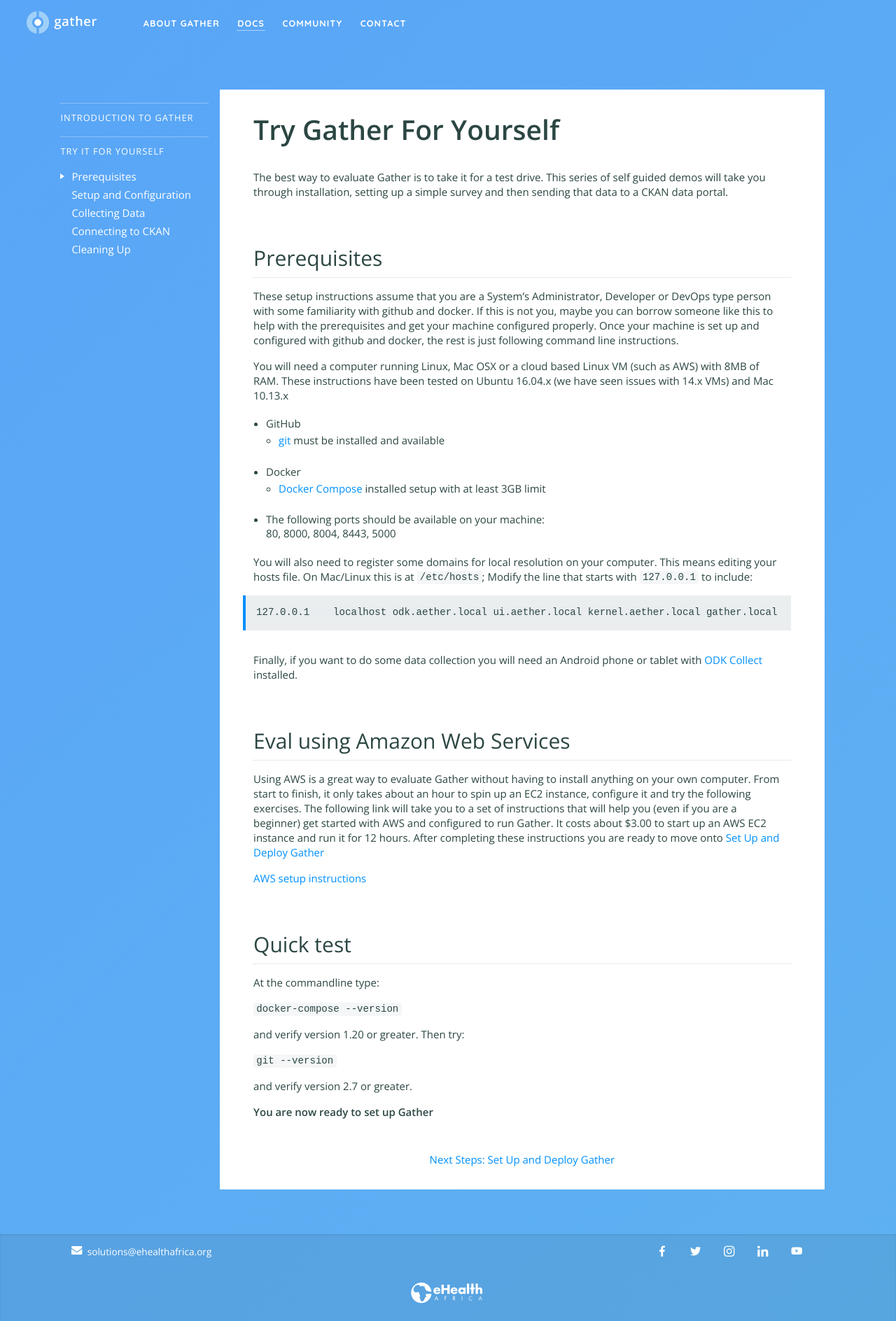
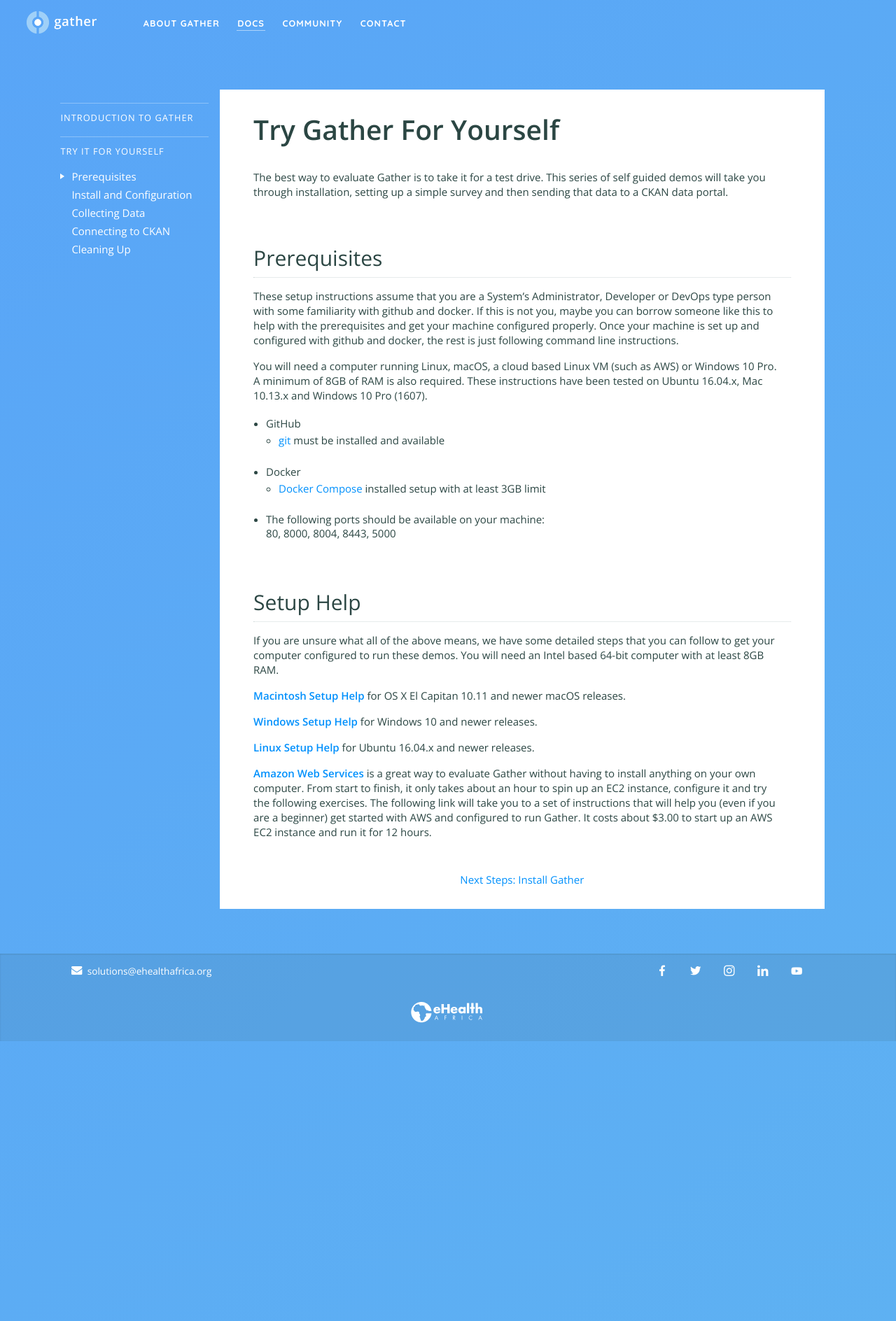
Before and after one commit to nixilla/gather, a Jekyll site: the page built from documentation/try/index.md, in a window 1280 px wide. Shown: the whole page at 70% size. Built offline with Jekyll 4.4.1, drawn with Linux system fonts in a browser that asks for light colours.

Commit message:
Uopdated for new install instructions

````diff
--- a/_data/list.yml
+++ b/_data/list.yml
@@ -11,8 +11,8 @@
     subfolderitems:
       - page: Prerequisites
         url: /documentation/try/index.html
-      - page: Setup and Configuration
-        url: /documentation/try/setup.html
+      - page: Install and Configuration
+        url: /documentation/try/install.html
       - page: Collecting Data
         url: /documentation/try/collect-data.html
       - page: Connecting to CKAN
--- a/documentation/try/index.md
+++ b/documentation/try/index.md
@@ -11,7 +11,7 @@
 ## Prerequisites
 These setup instructions assume that you are a System's Administrator, Developer or DevOps type person with some familiarity with github and docker.  If this is not you, maybe you can borrow someone like this to help with the prerequisites and get your machine configured properly.  Once your machine is set up and configured with github and docker, the rest is just following command line instructions.
 
-You will need a computer running Linux, Mac OSX or a cloud based Linux VM (such as AWS) with 8MB of RAM.  These instructions have been tested on Ubuntu 16.04.x (we have seen issues with 14.x VMs) and Mac 10.13.x
+You will need a computer running Linux, macOS, a cloud based Linux VM (such as AWS) or Windows 10 Pro.  A minimum of 8GB of RAM is also required.  These instructions have been tested on Ubuntu 16.04.x, Mac 10.13.x and Windows 10 Pro (1607).
 
 - GitHub
     - [git](https://git-scm.com/) must be installed and available
@@ -20,30 +20,15 @@
 - The following ports should be available on your machine:
 80, 8000, 8004, 8443, 5000
 
-You will also need to register some domains for local resolution on your computer. This means editing your hosts file. On Mac/Linux this is at `/etc/hosts`; Modify the line that starts with `127.0.0.1` to include:
+## Setup Help
+If you are unsure what all of the above means, we have some detailed steps that you can follow to get your computer configured to run these demos.  You will need an Intel based 64-bit computer with at least 8GB RAM.
 
-```
-127.0.0.1    localhost odk.aether.local ui.aether.local kernel.aether.local gather.local
-```
+**[Macintosh Setup Help](http://aether.ehealthafrica.org/documentation/try/setup-mac)** for OS X El Capitan 10.11 and newer macOS releases.
 
-Finally, if you want to do some data collection you will need an Android phone or tablet with [ODK Collect](https://play.google.com/store/apps/details?id=org.odk.collect.android&hl=en_US) installed.
+**[Windows Setup Help](http://aether.ehealthafrica.org/documentation/try/setup-windows)** for Windows 10 and newer releases.
 
-## Eval using Amazon Web Services
-Using AWS is a great way to evaluate Gather without having to install anything on your own computer.  From start to finish, it only takes about an hour to spin up an EC2 instance, configure it and try the following exercises.  The following link will take you to a set of instructions that will help you (even if you are a beginner) get started with AWS and configured to run Gather.  It costs about $3.00 to start up an AWS EC2 instance and run it for 12 hours.  After completing these instructions you are ready to move onto [Set Up and Deploy Gather](setup)
+**[Linux Setup Help](http://aether.ehealthafrica.org/documentation/try/setup-windows)** for Ubuntu 16.04.x and newer releases.
 
-[AWS setup instructions](http://aether.ehealthafrica.org/documentation/try/setup-aws)
-## Quick test
+**[Amazon Web Services](http://aether.ehealthafrica.org/documentation/try/setup-aws)** is a great way to evaluate Gather without having to install anything on your own computer.  From start to finish, it only takes about an hour to spin up an EC2 instance, configure it and try the following exercises.  The following link will take you to a set of instructions that will help you (even if you are a beginner) get started with AWS and configured to run Gather.  It costs about $3.00 to start up an AWS EC2 instance and run it for 12 hours.
 
-At the commandline type:
-
-```docker-compose --version```
-
-and verify version 1.20 or greater. Then try:
-
-```git --version```
-
-and verify version 2.7 or greater.
-
-**You are now ready to set up Gather**
-
-<div style="margin-top: 2rem; text-align: center"><a href="setup">Next Steps: Set Up and Deploy Gather</a></div>
+<div style="margin-top: 2rem; text-align: center"><a href="install">Next Steps: Install Gather</a></div>
````
Also changed, not shown: documentation/try/collect-data.md (+10 -6 lines), documentation/try/install.md (added, +79 -0 lines), documentation/try/setup.md (deleted, +0 -63 lines).
